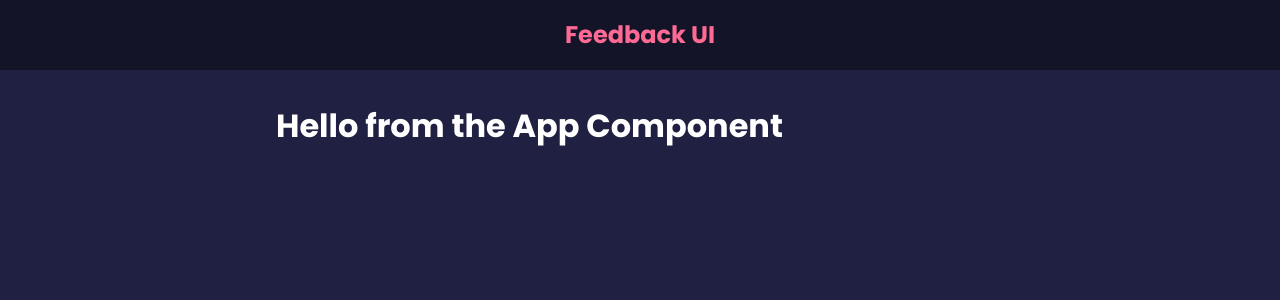
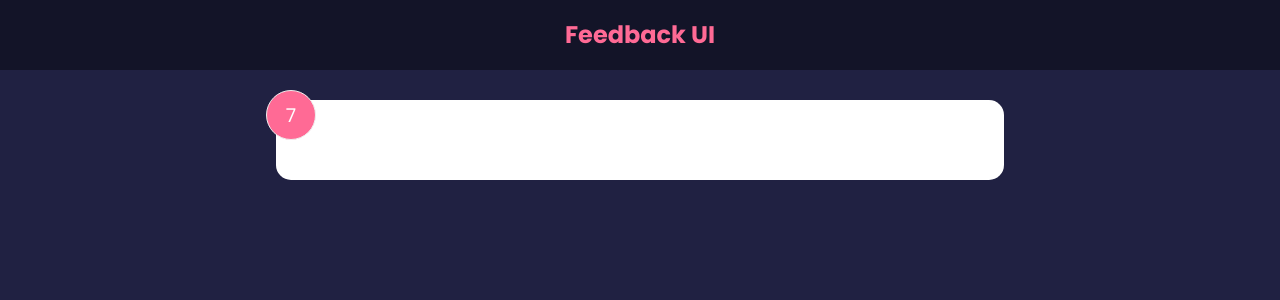
Before and after one commit to timplebasinger/feedback-app, a React (Create React App) app: page / in a window 1280 px wide. Shown: the top 300 px of the page. Built offline with nearby package versions, Linux system fonts and the light colour scheme.

Commit message:
Setup Feedback Item Component

```diff
--- a/src/App.js
+++ b/src/App.js
@@ -1,12 +1,12 @@
 import Header from "./components/Header"
-
+import FeedbackItem from "./components/FeedbackItem"
 
 function App() {
   return (
     <>
     <Header />
     <div className='container'>
-    <h1>Hello from the App Component</h1>
+    <FeedbackItem />
     </div>
     </>
   )
--- /dev/null
+++ b/src/components/FeedbackItem.jsx
@@ -0,0 +1,18 @@
+import React from 'react';
+import { useState } from 'react'
+
+function FeedbackItem() {
+  const [rating, setRating] = useState(7)
+  const [text, setText] = useState('This is an example of a feedback item.')
+
+
+  return (
+  <div className='card'>
+    <div className="num-display">{rating}</div>
+    <div className="text-display">
+
+    </div>
+  </div>)
+}
+
+export default FeedbackItem;
```
